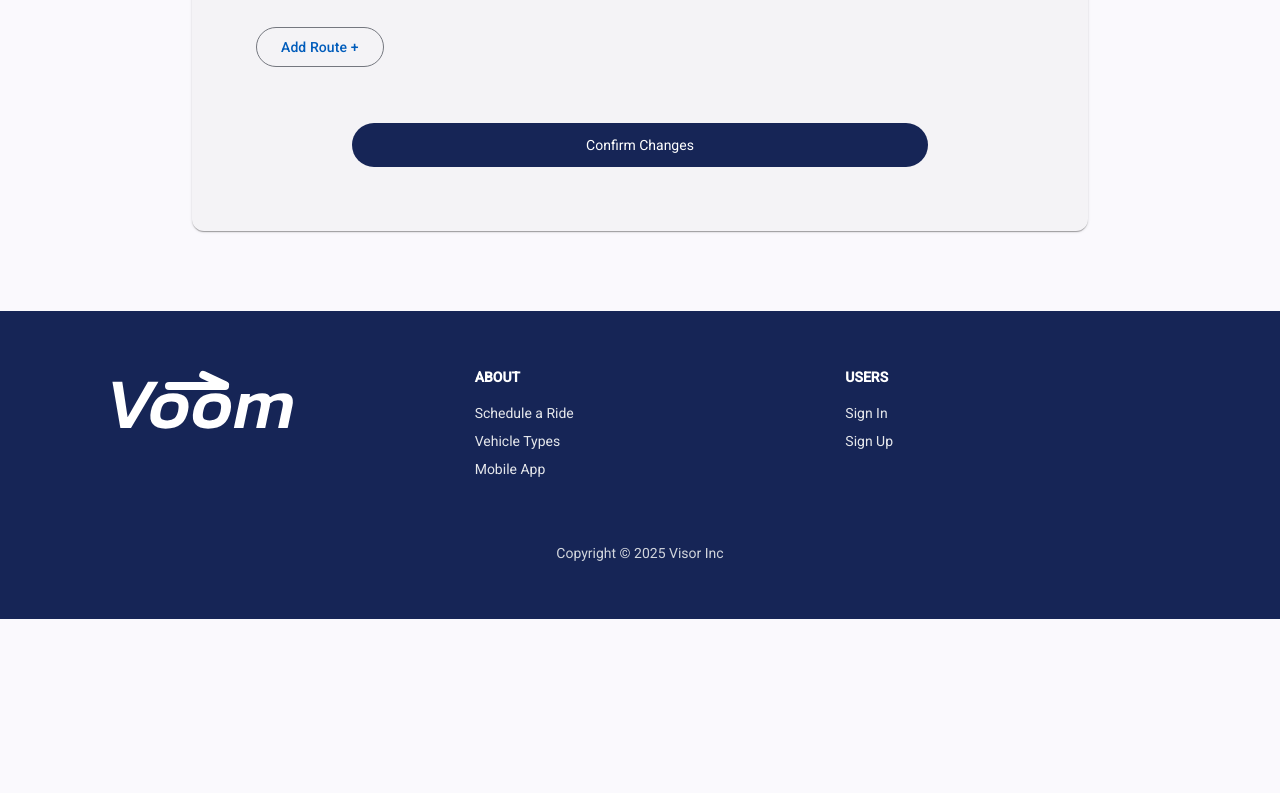
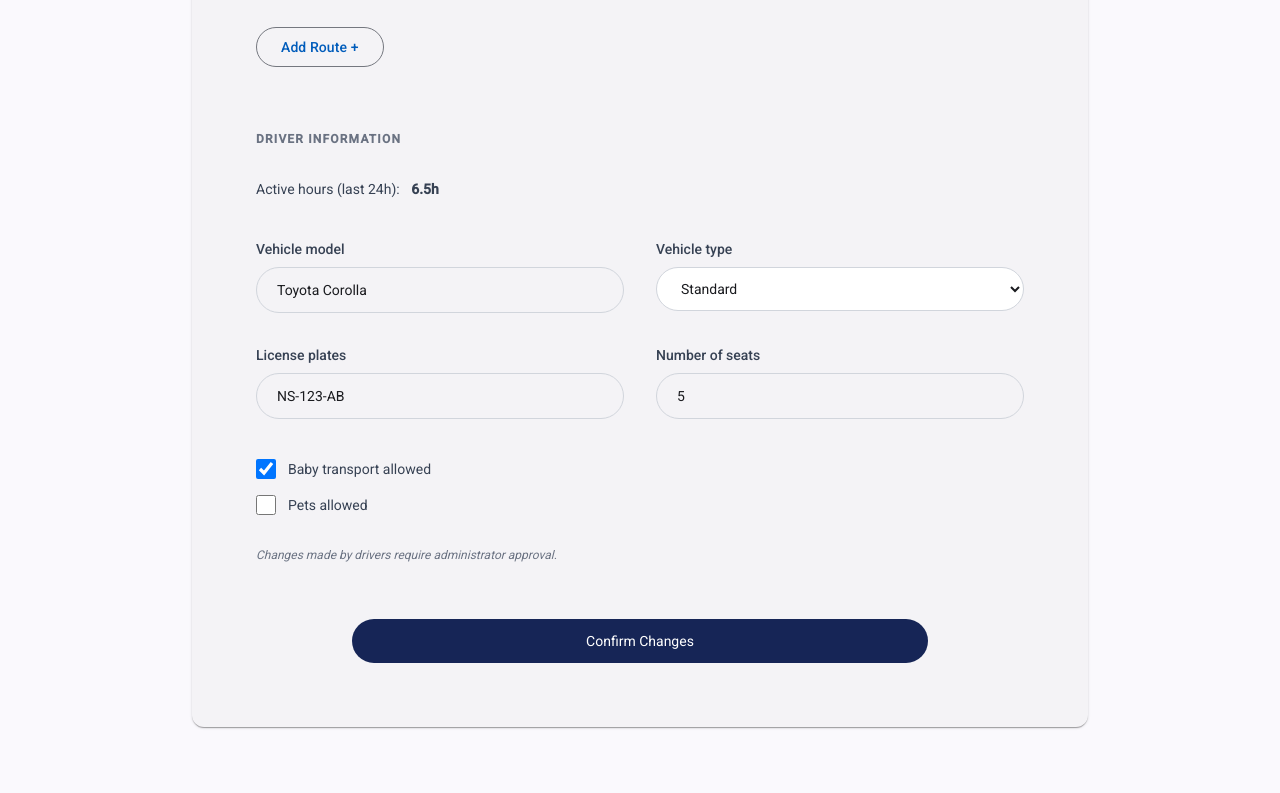
Before and after one commit to kzi-nastava/mrs-team22-Visor-Inc, an Angular app in the folder voom-fe/: page /profile in a window 1280 px wide. Shown: the part 827-1620 px from the top of the page. Before the commit the page ends 1446 px from the top, so only its background shows below. Built offline with nearby package versions, Linux system fonts and the light colour scheme.

Commit message:
feat: Added driver section in user profile page.

```diff
--- a/voom-fe/src/app/pages/user-profile/user-profile.html
+++ b/voom-fe/src/app/pages/user-profile/user-profile.html
@@ -126,6 +126,103 @@
 
   </div>
 
+@if (userRole === 'Driver') {
+  <div class="mt-16">
+
+    <h3 class="text-xs font-semibold tracking-widest text-gray-500 mb-8">
+      DRIVER INFORMATION
+    </h3>
+
+    <div class="mb-10 text-sm text-gray-700">
+      Active hours (last 24h):
+      <span class="font-semibold ml-2">6.5h</span>
+    </div>
+
+    <div class="grid grid-cols-2 gap-8">
+
+      <div class="flex flex-col gap-2">
+        <label class="text-sm font-medium text-gray-700">
+          Vehicle model
+        </label>
+        <input
+          type="text"
+          value="Toyota Corolla"
+          class="w-full px-5 py-3 border border-gray-300 rounded-full text-sm
+                 focus:outline-none focus:ring-2 focus:ring-blue-600"
+        />
+      </div>
+
+      <div class="flex flex-col gap-2">
+        <label class="text-sm font-medium text-gray-700">
+          Vehicle type
+        </label>
+        <select
+          class="w-full px-5 py-3 border border-gray-300 rounded-full text-sm
+                 bg-white focus:outline-none focus:ring-2 focus:ring-blue-600"
+        >
+          <option selected>Standard</option>
+          <option>Luxury</option>
+          <option>Van</option>
+        </select>
+      </div>
+
+      <div class="flex flex-col gap-2">
+        <label class="text-sm font-medium text-gray-700">
+          License plates
+        </label>
+        <input
+          type="text"
+          value="NS-123-AB"
+          class="w-full px-5 py-3 border border-gray-300 rounded-full text-sm
+                 focus:outline-none focus:ring-2 focus:ring-blue-600"
+        />
+      </div>
+
+      <div class="flex flex-col gap-2">
+        <label class="text-sm font-medium text-gray-700">
+          Number of seats
+        </label>
+        <input
+          type="number"
+          value="5"
+          class="w-full px-5 py-3 border border-gray-300 rounded-full text-sm
+                 focus:outline-none focus:ring-2 focus:ring-blue-600"
+        />
+      </div>
+
+    </div>
+
+    <div class="mt-10 flex flex-col gap-4">
+
+      <label class="flex items-center gap-3 text-sm text-gray-700 cursor-pointer">
+        <input
+          type="checkbox"
+          checked
+          class="w-5 h-5 rounded border-gray-300
+                 text-blue-900 focus:ring-blue-600"
+        />
+        Baby transport allowed
+      </label>
+
+      <label class="flex items-center gap-3 text-sm text-gray-700 cursor-pointer">
+        <input
+          type="checkbox"
+          class="w-5 h-5 rounded border-gray-300
+                 text-blue-900 focus:ring-blue-600"
+        />
+        Pets allowed
+      </label>
+
+    </div>
+
+    <div class="mt-8 text-xs text-gray-500 italic">
+      Changes made by drivers require administrator approval.
+    </div>
+
+  </div>
+}
+
+
 <div class="flex justify-center mt-14 ">
     <button
         color=""
--- a/voom-fe/src/app/pages/user-profile/user-profile.ts
+++ b/voom-fe/src/app/pages/user-profile/user-profile.ts
@@ -1,4 +1,4 @@
-import { Component } from '@angular/core';
+import { Component, signal } from '@angular/core';
 import { CommonModule } from '@angular/common';
 import { ReactiveFormsModule } from '@angular/forms';
 
@@ -29,4 +29,6 @@ import { Footer } from '../../components/footer/footer';
 })
 export class UserProfile {
 
+  userRole: 'Driver' | 'User' | 'Admin' = 'Driver';
+
 }
```
